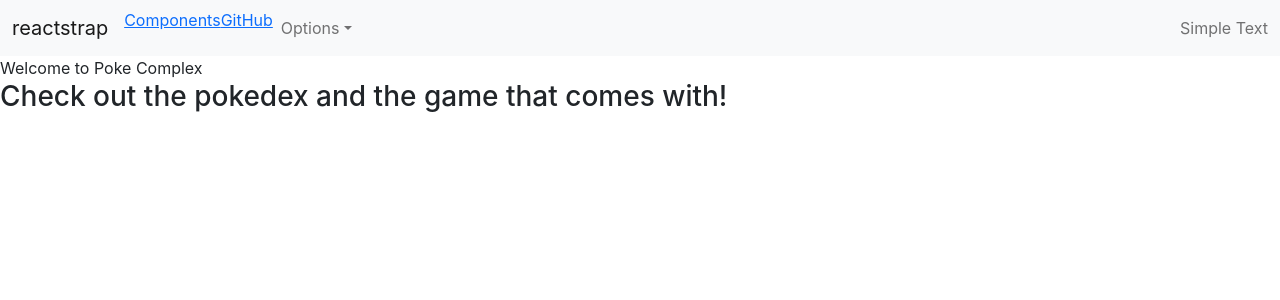
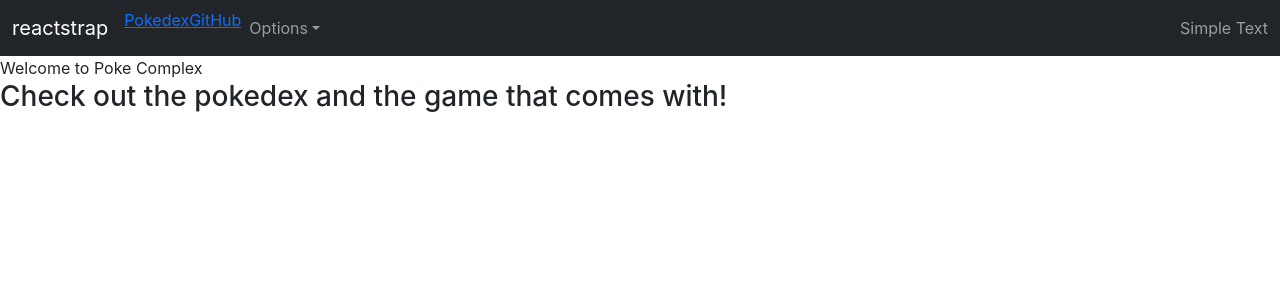
Before and after one commit to igrimzyi/pokemon, a React (Create React App) app: page / in a window 1280 px wide. Shown: the top 300 px of the page. Built offline with nearby package versions, Linux system fonts and the light colour scheme.

Commit message:
change styles navbar

```diff
--- a/src/components/Navbar.js
+++ b/src/components/Navbar.js
@@ -8,9 +8,9 @@ export default class NavbarReact extends Component {
             return(
 
   <Navbar
-    color="light"
+    color="dark"
     expand="md"
-    light
+    dark
   >
     <NavbarBrand href="/">
       reactstrap
@@ -21,11 +21,11 @@ export default class NavbarReact extends Component {
         className="me-auto"
         navbar
       >
-        <NavItem>
+        <span>
           <NavLink to ={"/Pokedex"}>
-            Components
+            Pokedex
           </NavLink>
-        </NavItem>
+        </span>
         <NavItem>
           <NavLink to={"/Game"}>
             GitHub
```
